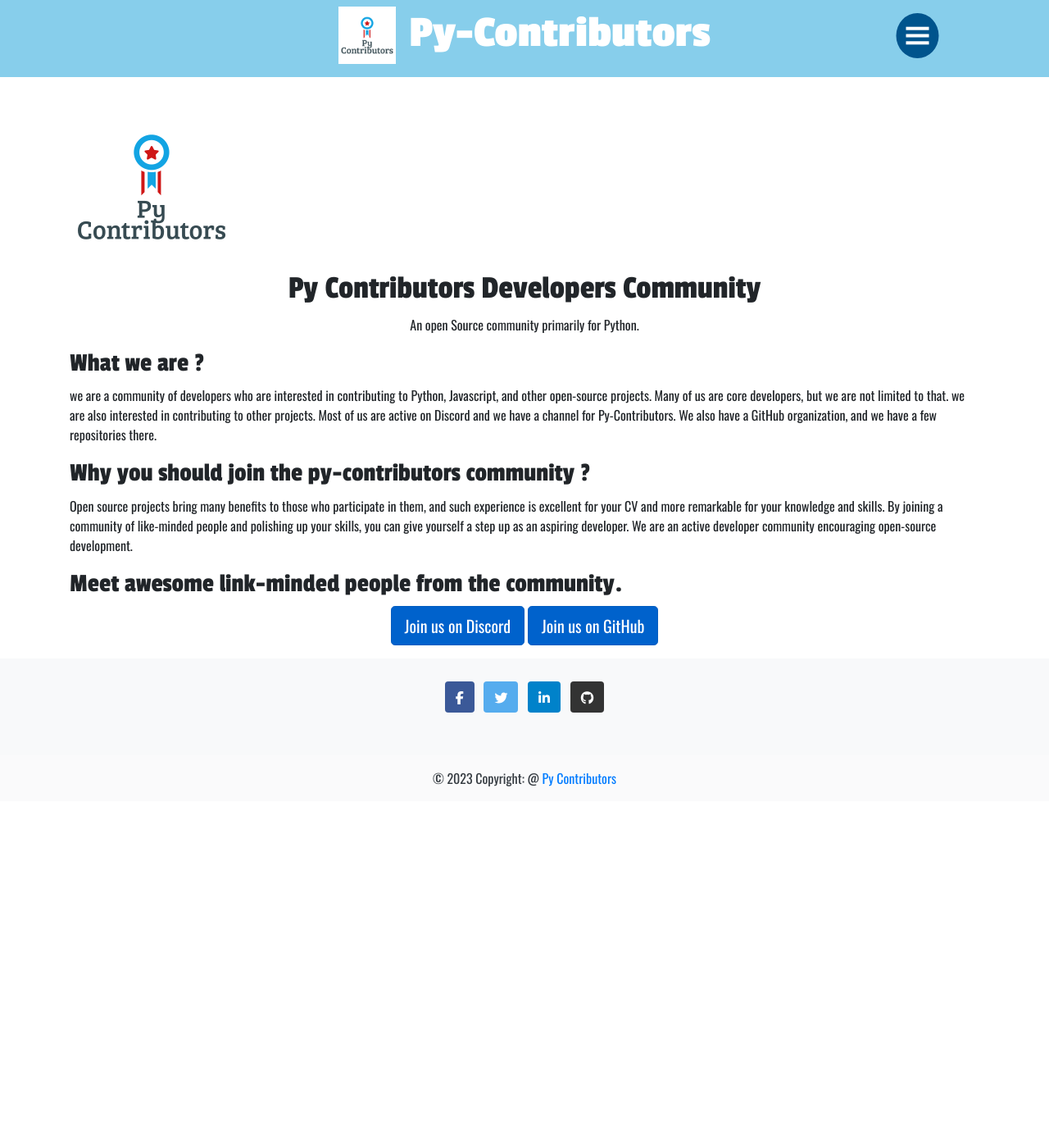
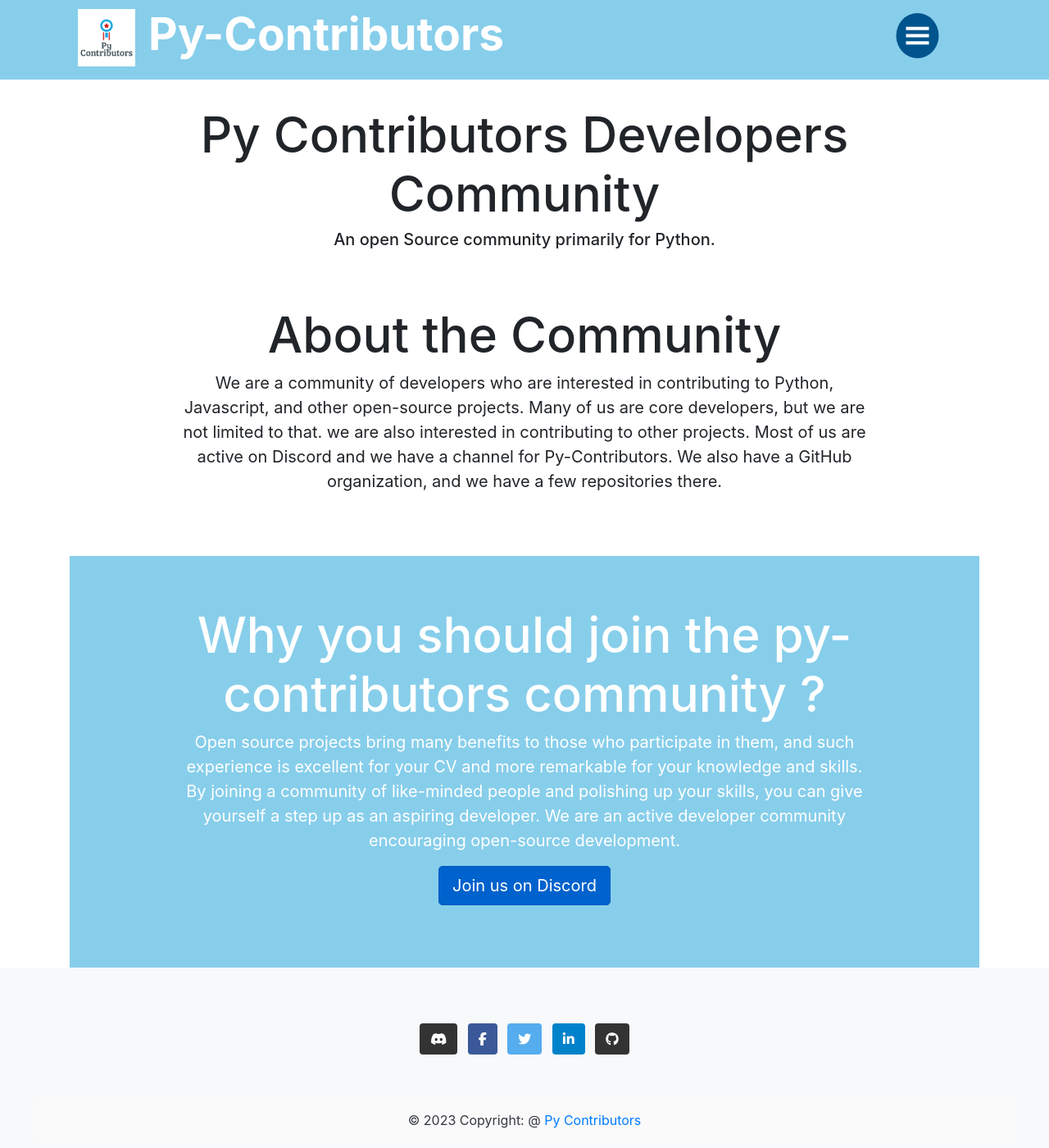
Before and after one commit to Py-Contributors/py-contributors.github.io, a Jekyll site: the page built from index.html, in a window 1280 px wide and 1400 px high. Shown: the whole window at 82% size. Built offline with Jekyll 4.4.1, drawn with Linux system fonts in a browser that asks for light colours; nearby versions of some CDN libraries.

Commit message:
Redesigned the Home Page

```diff
--- a/_includes/footer.html
+++ b/_includes/footer.html
@@ -1,8 +1,15 @@
-<footer class="bg-light text-center text-white">
+<footer class="bg-light text-center text-white foot">
 	<!-- Grid container -->
 	<div class="container p-4 pb-0">
 	  <!-- Section: Social media -->
 	  <section class="mb-4">
+			<a
+			  class="btn text-white btn-floating m-1"
+			  style="background-color: #333333;"
+			  href="https://discord.gg/JfbK3bS"
+			  role="button"
+			  ><i class="fab fa-discord"></i
+			></a><!-- Facebook -->
 		<a
 		  class="btn text-white btn-floating m-1"
 		  style="background-color: #3b5998;"
--- a/_includes/navbar.html
+++ b/_includes/navbar.html
@@ -1,19 +1,25 @@
+<link rel="preconnect" href="https://fonts.googleapis.com"><link rel="preconnect" href="https://fonts.gstatic.com" crossorigin><link href="https://fonts.googleapis.com/css2?family=Montserrat:wght@100;400;900&family=Ubuntu:wght@300;400;700&display=swap" rel="stylesheet">
 <section id="header" class=" p-2 mb-4">
     <div class="header container">
       <div class="nav-bar">
-	<div class="d-flex mx-auto">
+	<div class="d-flex">
 		<div class="brand">
 		 <h3 class="mainHeading"><a class="text-white" href="/"><img src="/assets/img/logo/logo.png"
             style="height: 70px; width: 70px; background-color: white;" class="mr-3">Py-Contributors</a></h3>
 		</div>
 	</div>
 
+
+
 <div class="nav-list">
 	 <div class="hamburger mt-4">
-		<div class="line1"></div>
+		    <div class="line1"></div>
         <div class="line2"></div>
         <div class="line3"></div>
 	</div>
+
+
+
       <ul >
         {% if page.active == "home" %}
         <li class=" active"><a class="" href="/" data-after="Home">Home</a></li>
@@ -44,9 +50,8 @@
             <li class=""><a class="" href="/community/index.html" data-after="Community">community</a></li>
         {% endif %}
         </ul>
+          </div>
             </div>
-            </div>
-        </div>
   </section>
 
 <script>
--- a/assets/css/main.css
+++ b/assets/css/main.css
@@ -1,9 +1,11 @@
+<link rel="preconnect" href="https://fonts.googleapis.com"><link rel="preconnect" href="https://fonts.gstatic.com" crossorigin><link href="https://fonts.googleapis.com/css2?family=EB+Garamond&family=Lora:wght@500&family=Montserrat:wght@100;400;900&family=Ubuntu:wght@300;400;700&display=swap" rel="stylesheet">
+
 body {
     background: #C6FFDD;  /* fallback for old browsers */
 /* background: -webkit-linear-gradient(to right, #6DD5FA, #FBD786, #C6FFDD);  Chrome 10-25, Safari 5.1-6 */
 /* background: linear-gradient(to right, #6DD5FA, #FBD786, #C6FFDD); W3C, IE 10+/ Edge, Firefox 16+, Chrome 26+, Opera 12+, Safari 7+ */
-	font-family: 'Oswald', sans-serif !important;
-	font-weight: 400;
+	/* font-family: 'Montserrat', sans-serif !important; */
+	/* font-weight: 400; */
    }
 
 .nav-item a::before
@@ -82,14 +84,14 @@
 }
 h1,h2,h3,h4,h5
 {
-	font-family: 'Passion One', cursive !important;
+	/* font-family: 'Ubuntu', cursive !important; */
 	font-weight:700;
 }
 nav {
-    font-family: 'Passion One', cursive !important;
-    font-weight: 600;
+    /* font-family: 'Ubuntu', sans-serif , cursive !important; */
+    font-weight: 400;
     font-size: 1.4rem;
-    font-family: 'Montserrat', sans-serif;
+    /* font-family: 'Montserrat', sans-serif; */
     text-transform: uppercase;
 }
 .jumbotron, .bgCst
@@ -375,3 +377,39 @@
 		font-size:2.5rem !important;
 	}
 }
+.main{
+  margin: 0;
+  padding: 0;
+}
+.title h1{
+  font-size: 60px;
+}
+
+.Para{
+  padding: 60px 130px;
+  text-align: center;
+}
+.para-h{
+  font-size: 60px;
+}
+
+.para-p{
+  font-size: 20px;
+}
+
+.text-center{
+  padding: 0 40px;
+}
+.btn:hover{
+  background-color:skyblue;
+}
+
+.back{
+  background-color: skyblue;
+  margin: 0;
+  color: white;
+}
+
+.foot{
+  padding: 40px;
+}
--- a/index.html
+++ b/index.html
@@ -6,25 +6,33 @@
 active : home
 
 ---
-<img src="assets\img\logo\logo.png" alt="PyContributors Logo">
+<div class="main">
 
-<h1 align="center">Py Contributors Developers Community</h1>
-<p align="center">An open Source community primarily for Python.</p>
 
-<h2>What we are ?</h2>
-<p>we are a community of developers who are interested in contributing to Python, Javascript, and other open-source projects.
+     <!-- <img src="assets\img\logo\logo.png" alt="PyContributors Logo"> -->
+     <div class="title">
+            <h1 align="center">Py Contributors Developers Community</h1>
+            <h5 align="center">An open Source community primarily for Python.</h5>
+    </div>
+<div class="Para">
+<h1 class="para-h">About the Community</h1>
+<p class="para-p">We are a community of developers who are interested in contributing to Python, Javascript, and other open-source projects.
 	Many of us are core developers, but we are not limited to that. we are also interested in contributing to other projects.
 	Most of us are active on Discord and we have a channel for Py-Contributors. We also have a GitHub organization,
 	and we have a few repositories there.</p>
+</div>
 
-<h2>Why you should join the py-contributors community ?</h2>
-<p>Open source projects bring many benefits to those who participate in them, and such experience is excellent for your CV
+<div class="Para back">
+<h2 class="para-h">Why you should join the py-contributors community ?</h2>
+<p class="para-p">Open source projects bring many benefits to those who participate in them, and such experience is excellent for your CV
 	and more remarkable for your knowledge and skills. By joining a community of like-minded people and polishing up your skills,
 	you can give yourself a step up as an aspiring developer. We are an active developer community encouraging open-source development.</p>
 
-<h2>Meet awesome link-minded people from the community.</h2>
+  <p class="text-center">
+  	<a href="https://discord.gg/JfbK3bS" class="btn btn-primary btn-lg active" role="button" aria-pressed="true">Join us on Discord</a>
+  	<!-- <a href="https://github.com/Py-Contributors/support/issues/new/choose" class="btn btn-primary btn-lg active" role="button" aria-pressed="true">Join us on GitHub</a> -->
+  </p>
+</div>
+<!-- <h5 align="center">Meet awesome link-minded people from the community.</h5> -->
 
-<p class="text-center">
-	<a href="https://discord.gg/JfbK3bS" class="btn btn-primary btn-lg active" role="button" aria-pressed="true">Join us on Discord</a>
-	<a href="https://github.com/Py-Contributors/support/issues/new/choose" class="btn btn-primary btn-lg active" role="button" aria-pressed="true">Join us on GitHub</a>
-</p>
+</div>
```
Also changed, not shown: _data/contributors.json (+9 -0 lines).
